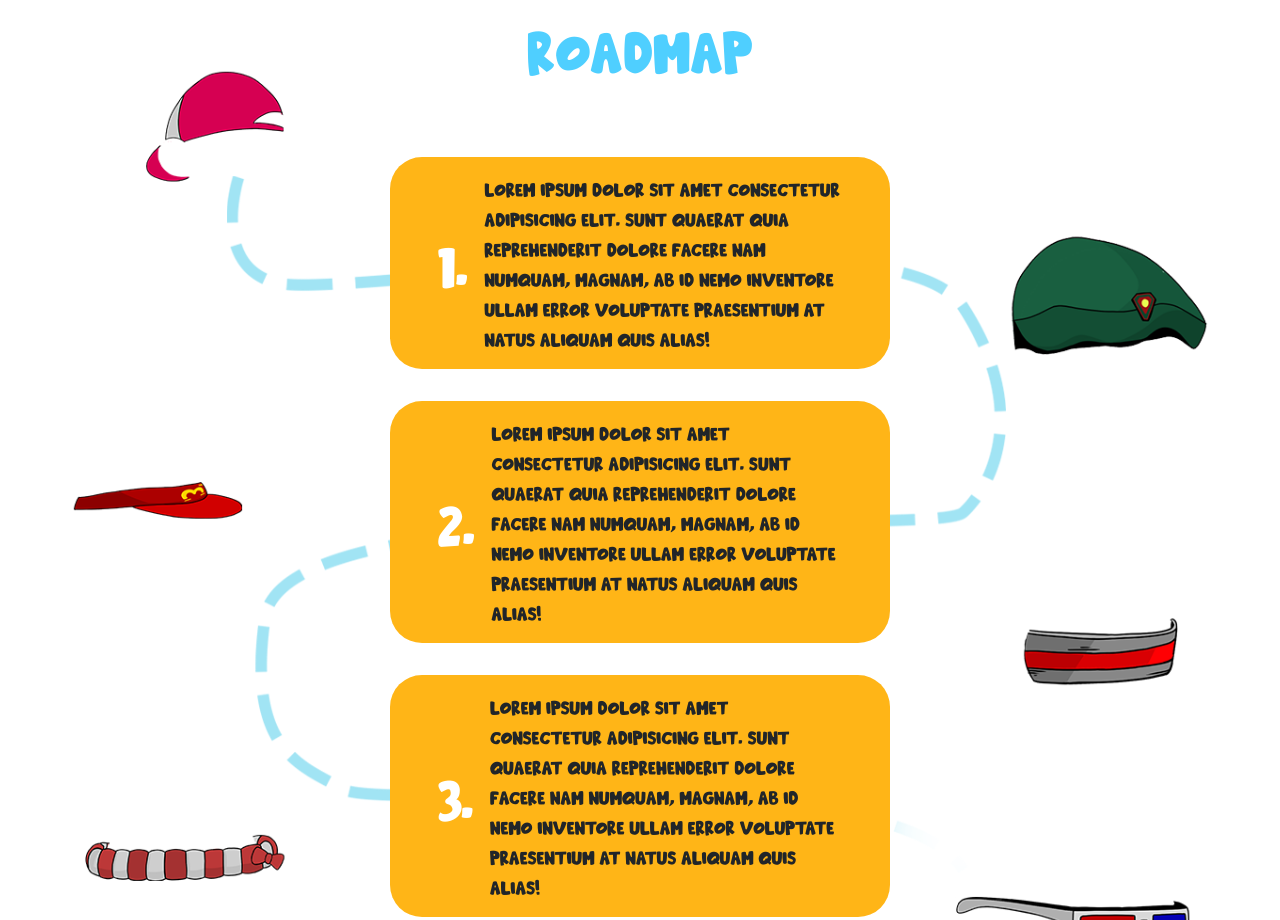
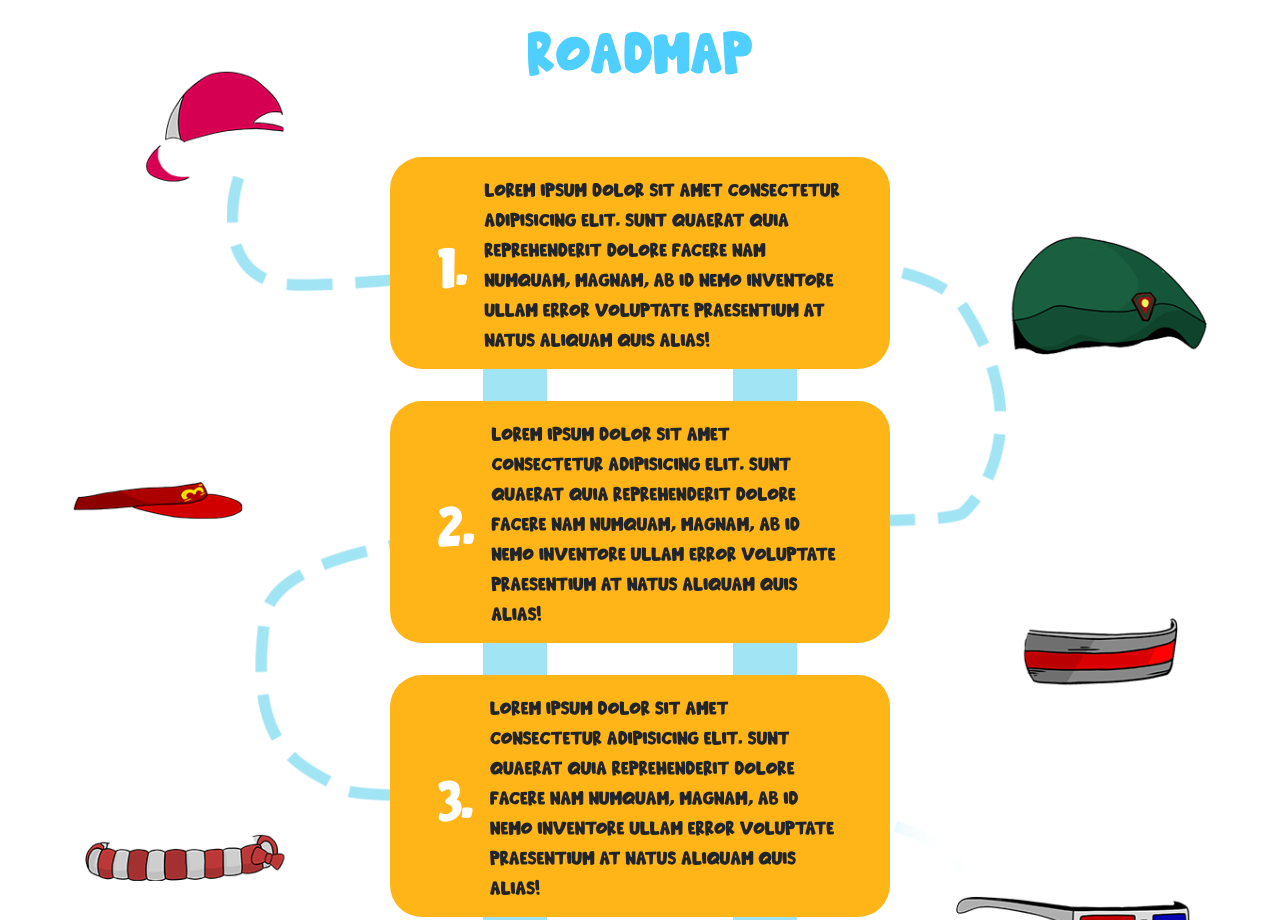
Before and after one commit to reyzaraf/simians-nft, a plain HTML site: page index.html in a window 1280 px wide. Shown: the part 932-1852 px from the top of the page. Drawn offline with nearby package versions, Linux system fonts and the light colour scheme.

Commit message:
stripe roadmap

```diff
--- a/index.html
+++ b/index.html
@@ -144,7 +144,14 @@
           class="position-absolute w-100 d-none d-lg-block"
           style="left: 0; top: 4rem"
         />
-        <div class="d-flex flex-column" id="items">
+        <div class="d-flex flex-column position-relative" id="items">
+          <div
+            class="d-flex justify-content-around position-absolute w-100"
+            style="height: 100%; z-index: -1"
+          >
+            <div style="background: #a1e4f4; width: 4rem; height: 100%"></div>
+            <div style="background: #a1e4f4; width: 4rem; height: 100%"></div>
+          </div>
           <ul
             style="
               list-style: none;
```
